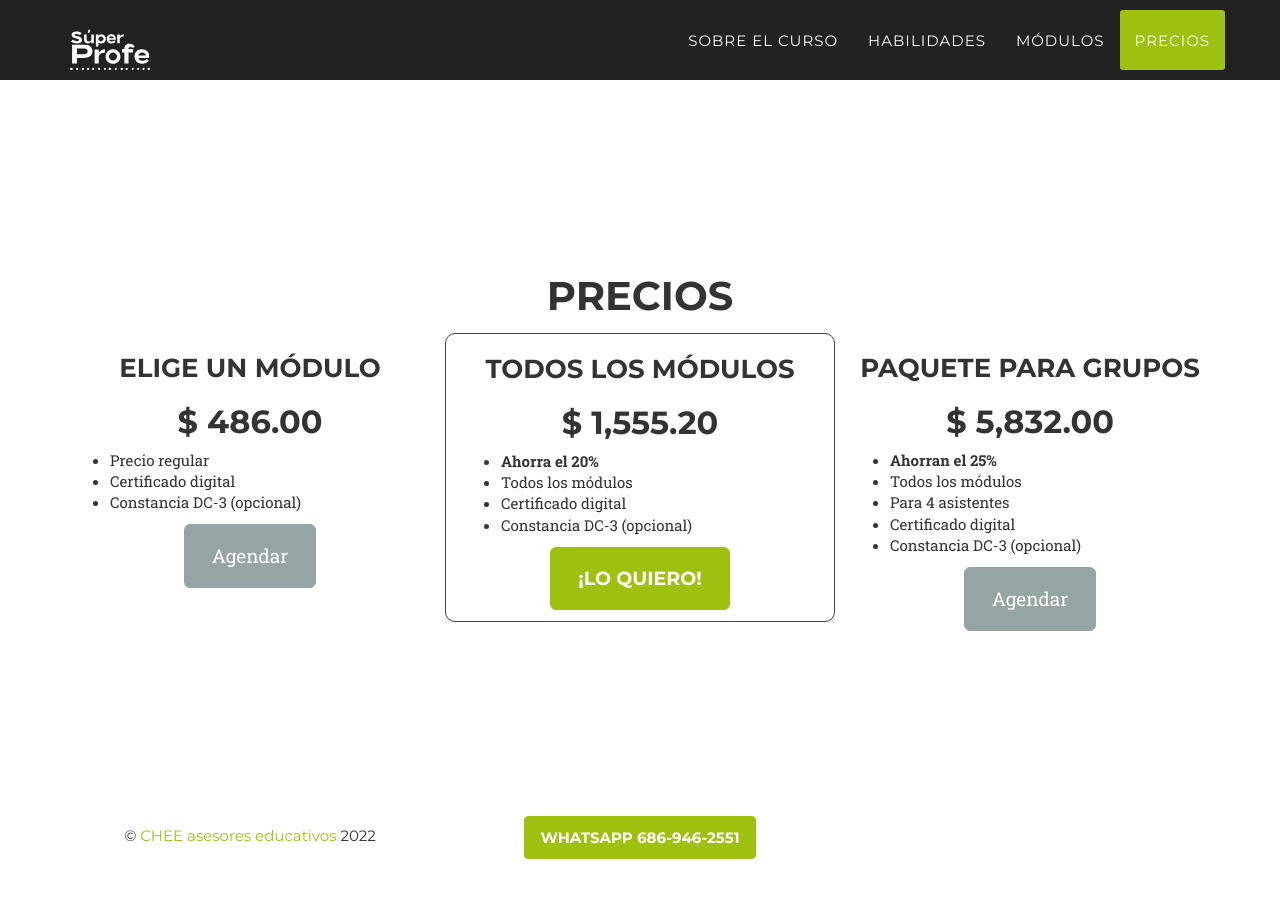
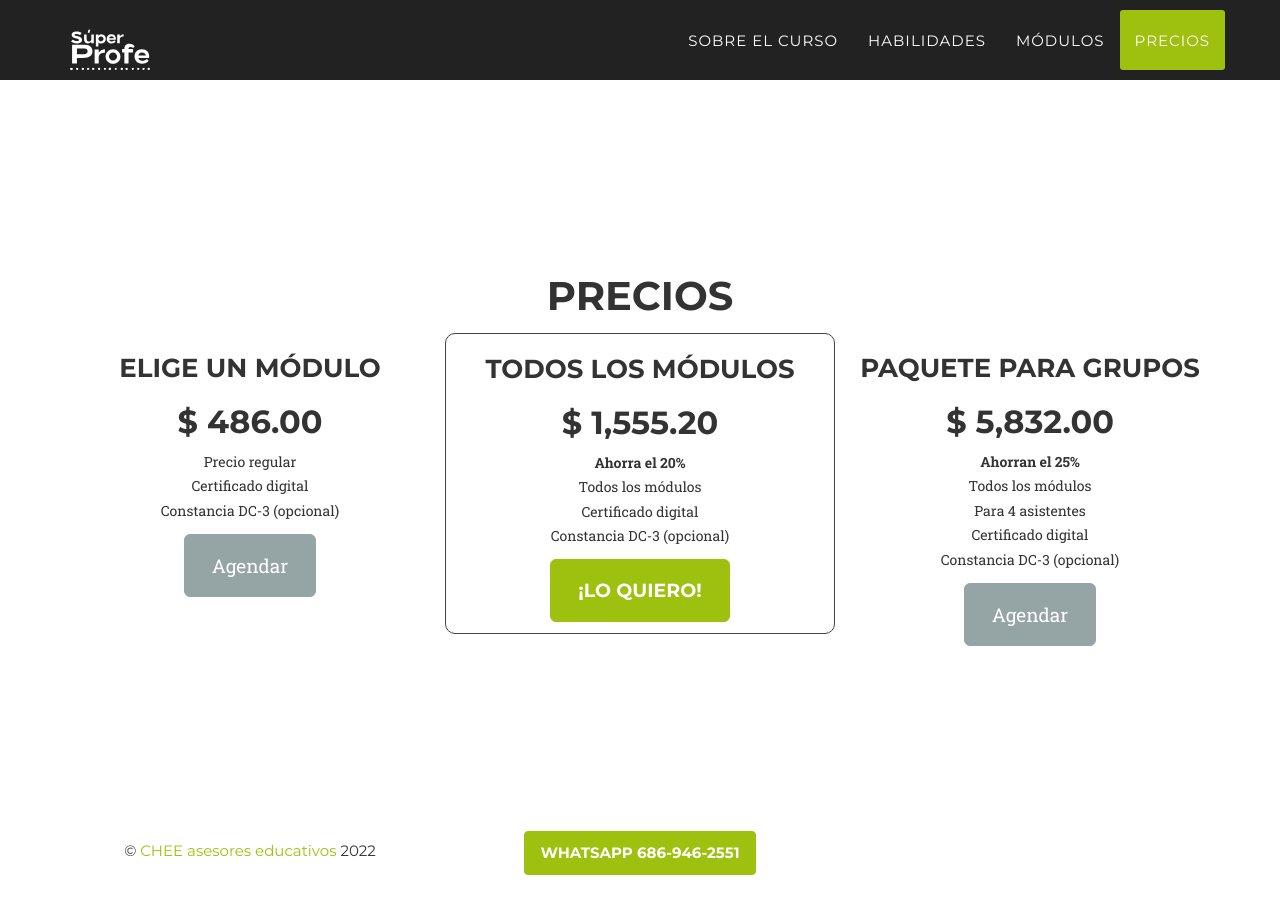
Before and after one commit to camachevaz/superProfe, a Jekyll site: the page built from index.html, in a window 1280 px wide and 900 px high, scrolled down 5116 px. Built offline with Jekyll 4.4.1, drawn with Linux system fonts in a browser that asks for light colours; some web fonts are replaced.

Commit message:
Update clients.html

```diff
--- a/_includes/clients.html
+++ b/_includes/clients.html
@@ -10,34 +10,34 @@
                 <div class="col-md-4">
                     <h3 class="text-center">Elige un módulo</h3>
                     <h2 class="text-center">$ 486.00</h2>
-                    <ul>
-                        <li>Precio regular</li>
-                        <li>Certificado digital</li>
-                        <li>Constancia DC-3 (opcional)</li>
-                    </ul>
+                    <p class="text-center">
+                        Precio regular<br>
+                        Certificado digital<br>
+                        Constancia DC-3 (opcional)
+                    </p>
                     <p class="text-center"><a href="https://wa.me/526869462551/?text=Me%20interesa%20un%20m%C3%B3dulo%20de%20S%C3%BAper%20Profe" type="button" class="btn btn-default btn-lg">Agendar</a></p>
                 </div>
                 <div class="col-md-4" id="popular">
                     <h3 class="text-center">Todos los módulos</h3>
                     <h2 class="text-center">$ 1,555.20</h2>
-                    <ul>
-                        <li><strong>Ahorra el 20%</strong></li>
-                        <li>Todos los módulos</li>
-                        <li>Certificado digital</li>
-                        <li>Constancia DC-3 (opcional)</li>
-                    </ul>
+                    <p class="text-center">
+                        <strong>Ahorra el 20%</strong><br>
+                        Todos los módulos<br>
+                        Certificado digital<br>
+                        Constancia DC-3 (opcional)
+                    </p>
                     <p class="text-center"><a href="https://wa.me/526869462551/?text=Me%20interesa%20el%20curso%20completo%20S%C3%BAper%20Profe" type="button" class="btn btn-primary btn-lg">¡Lo quiero!</a></p>
                 </div>
                 <div class="col-md-4">
                     <h3 class="text-center">Paquete para grupos</h3>
                     <h2 class="text-center">$ 5,832.00</h2>
-                    <ul>
-                        <li><strong>Ahorran el 25%</strong></li>
-                        <li>Todos los módulos</li>
-                        <li>Para 4 asistentes</li>
-                        <li>Certificado digital</li>
-                        <li>Constancia DC-3 (opcional)</li>
-                    </ul>
+                    <p class="text-center">
+                        <strong>Ahorran el 25%</strong><br>
+                        Todos los módulos<br>
+                        Para 4 asistentes<br>
+                        Certificado digital<br>
+                        Constancia DC-3 (opcional)
+                    </p>
                     <p class="text-center"><a href="https://wa.me/526869462551/?text=Nos%20interesa%20el%20curso%20S%C3%BAper%20Profe%20para%20un%20grupo" type="button" class="btn btn-default btn-lg">Agendar</a></p>
                 </div>
               </div>
```
